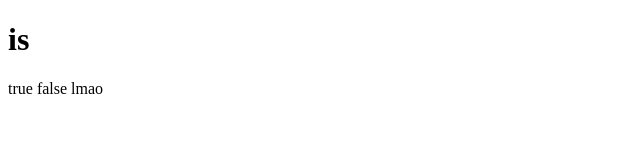
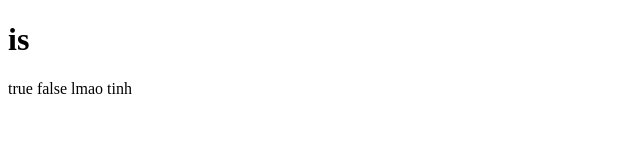
Before and after one commit to sa160148/bird_swp_package, a plain HTML site: page index.html in a window 1280 px wide. Shown: the full height of the page, 0-640 px from the left. Drawn offline with Linux system fonts and the light colour scheme.

Commit message:
Update index.html
hhh

```diff
--- a/index.html
+++ b/index.html
@@ -10,5 +10,6 @@
     true
     false
     lmao
+    tinh
 </body>
 </html>
```
